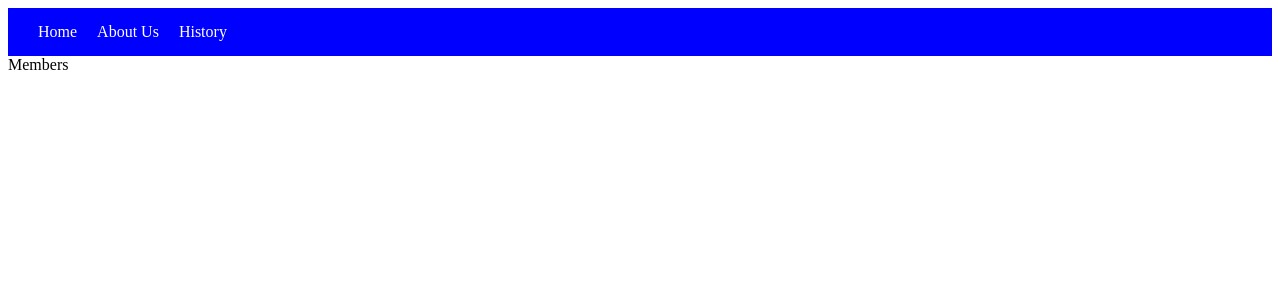
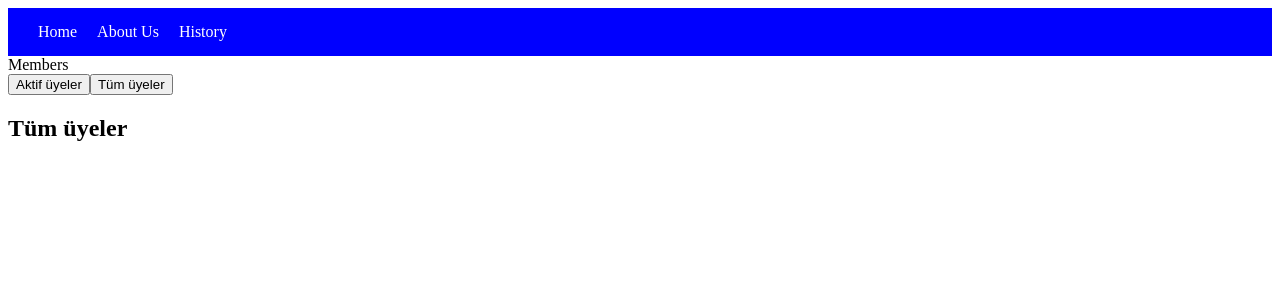
Before and after one commit to Sdrs81/React_Router-ReactJS, a React (Vite) app: page /members in a window 1280 px wide. Shown: the top 300 px of the page. Built offline with nearby package versions, Linux system fonts and the light colour scheme.

Commit message:
UseSearchParams has been added

```diff
--- a/src/components/Members.jsx
+++ b/src/components/Members.jsx
@@ -1,9 +1,19 @@
 import React from 'react'
+import { useSearchParams } from "react-router-dom"
 
 function Members() {
-  return (
-    <div>Members</div>
-  )
+
+    const [searchParams, setSearchParams] = useSearchParams();
+    const isActive = searchParams.get("filter") === "active";  {/* Filtre active ise değişken true, yoksa false olur */}
+
+    return (
+        <>
+            <div>Members</div>
+            <button onClick={() => setSearchParams({filter: "active"})}>Aktif üyeler</button>
+            <button onClick={() => setSearchParams()}>Tüm üyeler</button>
+            {isActive ? <h2>Aktif Üyeler</h2> : <h2>Tüm üyeler</h2>}
+        </>
+    )
 }
 
 export default Members
```
